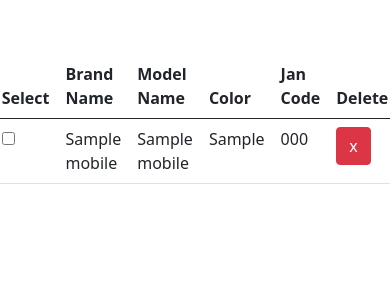
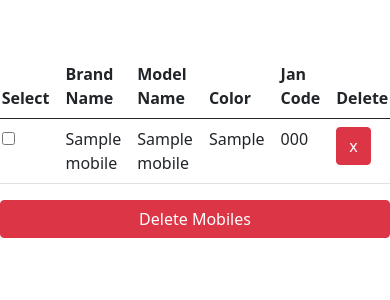
Before and after one commit to shuvro-baset/goldLavender, a Django app: page /mobile-list/ in a window 390 px wide. Shown: the part 215-515 px from the top of the page. Run offline with Django 4.2, Linux system fonts and the light colour scheme; tables that the repository leaves empty hold one stand-in row (values such as "Sample post"); some libraries are stand-ins or nearby versions.

Commit message:
delete multiple mobile done

```diff
--- a/mobileApp/urls.py
+++ b/mobileApp/urls.py
@@ -1,6 +1,6 @@
 from django.urls import path
 from django.views.generic import TemplateView
-from mobileApp.views import home, add_mobile, mobile_list, delete_mobile, search_mobile_list
+from mobileApp.views import home, add_mobile, mobile_list, delete_mobile, delete_mobiles, search_mobile_list
 
 urlpatterns = [
     path('home/', home, name='home'),
@@ -8,5 +8,6 @@ urlpatterns = [
     path('mobile-list/', mobile_list, name='mobile-list'),
     path('search-mobile/', search_mobile_list, name='search-mobile'),
     path('delete/<int:id>', delete_mobile, name='delete'),
+    path('delete/', delete_mobiles, name='delete-mobiles'),
 
 ]
--- a/mobileApp/views.py
+++ b/mobileApp/views.py
@@ -53,6 +53,18 @@ def delete_mobile(request, id):
     return render(request, 'mobile-list.html', context)
 
 
+def delete_mobiles(request, *args, **kwargs):
+    if request.method=="POST":
+        print("delete multiple mobiles...")
+        mobile_ids=request.POST.getlist('id[]')
+        for id in mobile_ids:
+            mobile = Mobile.objects.get(pk=id)
+            mobile.delete()
+        return redirect('mobile-list')
+
+    # return render(request, 'mobile-list.html', context)
+
+
 def search_mobile_list(request):
     print("search hitting: ")
     search_text = request.POST.get("series")
--- a/templates/mobile-list.html
+++ b/templates/mobile-list.html
@@ -62,11 +62,11 @@
             </tr>
             </thead>
             <tbody>
-
+            {% csrf_token %}
             {% for mobile in mobile_list %}
-                <tr>
+                <tr id="{{ mobile.id }}">
                     <th scope="row">
-                        <input type="checkbox" id="{{ mobile.id }}">
+                        <input type="checkbox" name="mobile_id[]" value="{{ mobile.id }}" id="{{ mobile.id }}">
                     </th>
                     <td>{{ mobile.brand_name }}</td>
                     <td>{{ mobile.brand_name }}</td>
@@ -80,6 +80,7 @@
 
             </tbody>
         </table>
+        <button class="btn btn-danger" id="delete_btn">Delete Mobiles</button>
     </div>
 </div>
 
@@ -114,8 +115,40 @@
         console.log(e.target.value);
         sendSearchData(e.target.value);
     })
+</script>
 
+<script>
+    $(document).ready(function() {
+    $('#delete_btn').click(function() {
+        if(confirm('Are you sure you want to delete')){
+            var id =[];
+            var csrf=$('input[name=csrfmiddlewaretoken]').val();
+            $(':checkbox:checked').each(function(i){
+                id[i]=$(this).val();
 
+            })
+            if(id.length===0){
+                alert('Please select items to delete')
+            }else{
+                console.log(id);
+                $.ajax({
+                    url: "{% url 'delete-mobiles' %}",
+                    method: "POST",
+                    data: {
+                        id,
+                        csrfmiddlewaretoken:csrf
+                    },
+                    success:function(response){
+                        for(var i=0;i<id.length; i++) {
+                            $('tr#'+id[i]+'').css('background-color', '#ccc');
+                            $('tr#'+id[i]+'').fadeOut('slow');
+                        }
+                    }
+                })
+            }
+        }
+    })
+})
 </script>
 
 <script src="https://cdn.jsdelivr.net/npm/bootstrap@5.0.2/dist/js/bootstrap.bundle.min.js"
```
Also changed, not shown: db.sqlite3.
